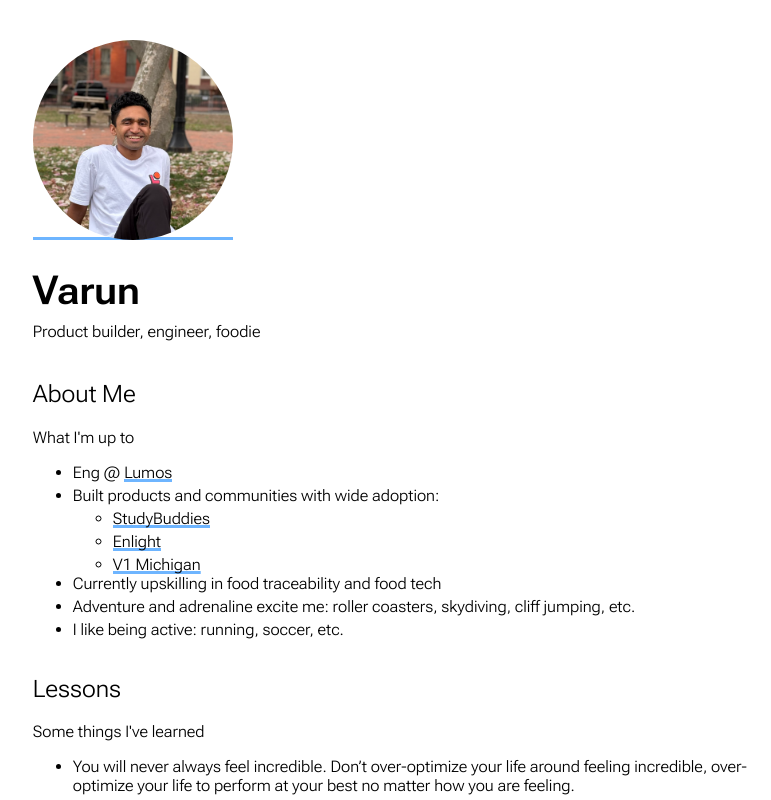
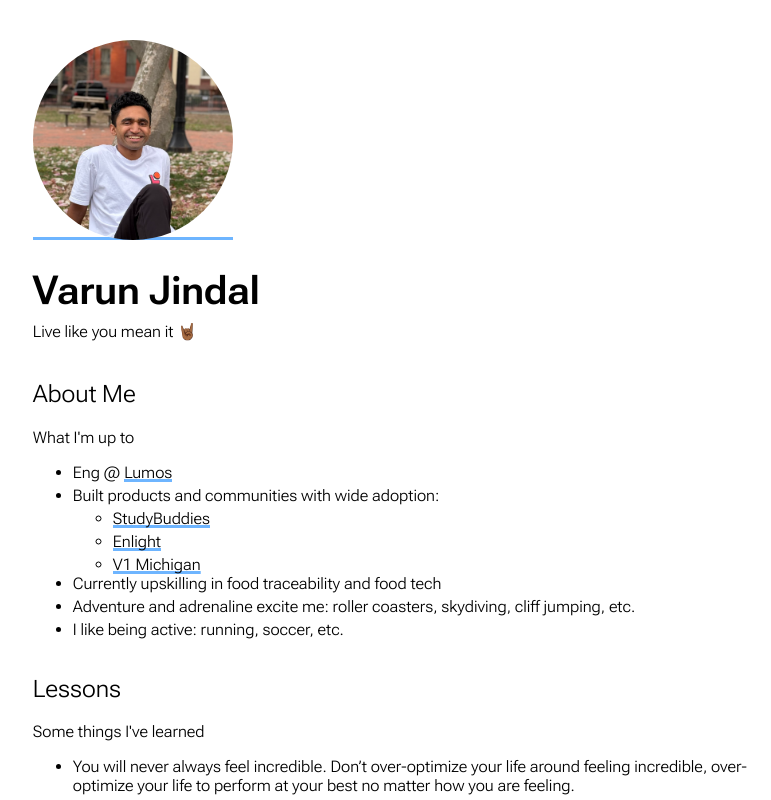
Before and after one commit to vjindal0112/website, a Next.js app: page / in a window 1280 px wide. Shown: the top 800 px of the page, without its empty margins (228-999 px from the left). Built offline with nearby package versions, Linux system fonts and the light colour scheme.

Commit message:
fe: update copy

```diff
--- a/pages/index.tsx
+++ b/pages/index.tsx
@@ -5,8 +5,8 @@ import ProfilePicture from "../components/ui/ProfilePicture";
 const IndexPage = () => (
   <Layout title="Varun Jindal">
     <ProfilePicture link="https://www.linkedin.com/in/varun-jindal/" pictureUrl="pro-pic-casual-square.jpeg" />
-    <h1 style={{ marginBottom: "8px" }}>Varun</h1>
-    <p>Product builder, engineer, foodie</p>
+    <h1 style={{ marginBottom: "8px" }}>Varun Jindal</h1>
+    <p>Live like you mean it 🤘🏾</p>
     <br />
     <h2>About Me</h2>
     <p>What I'm up to</p>
```
